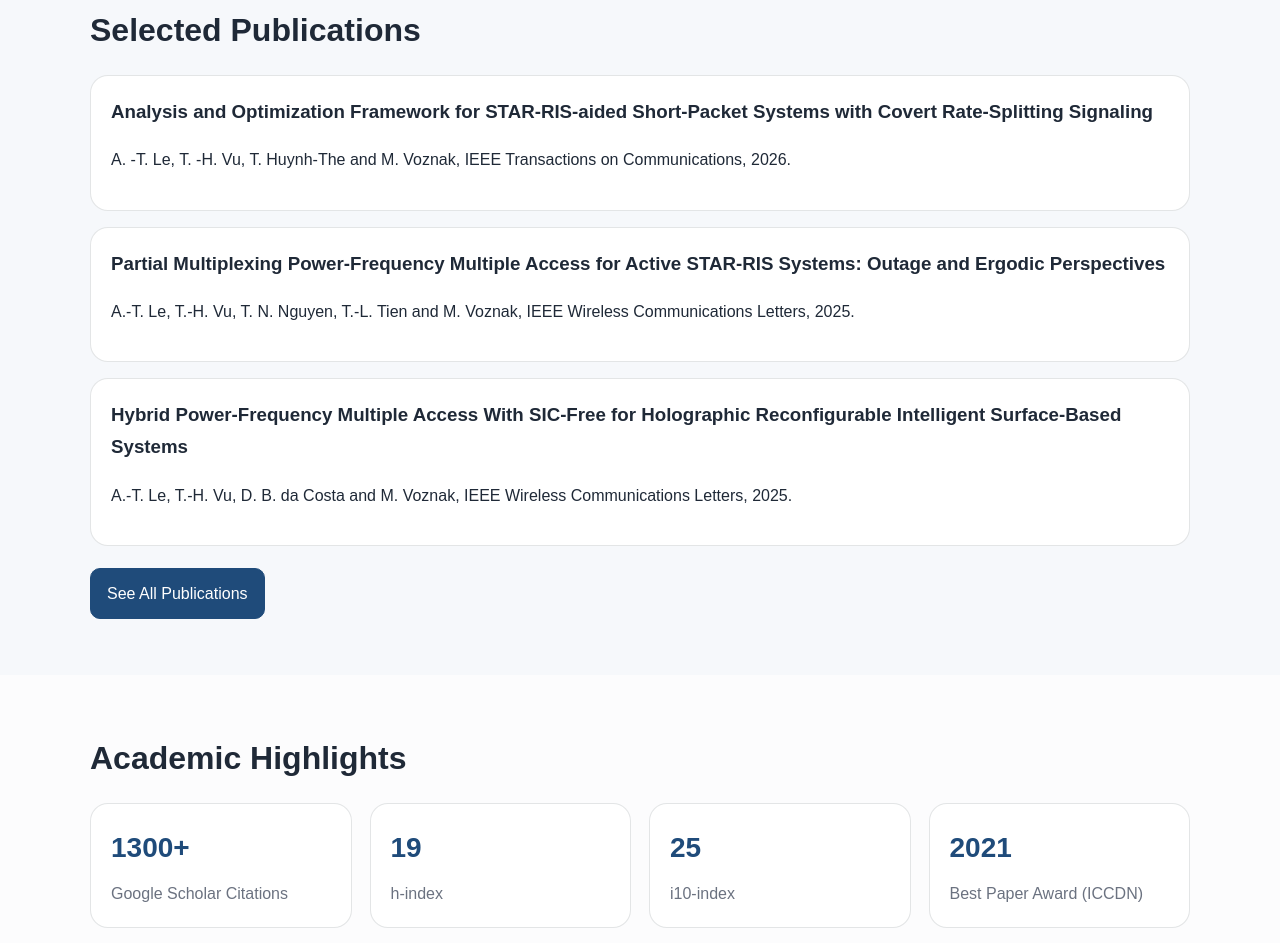
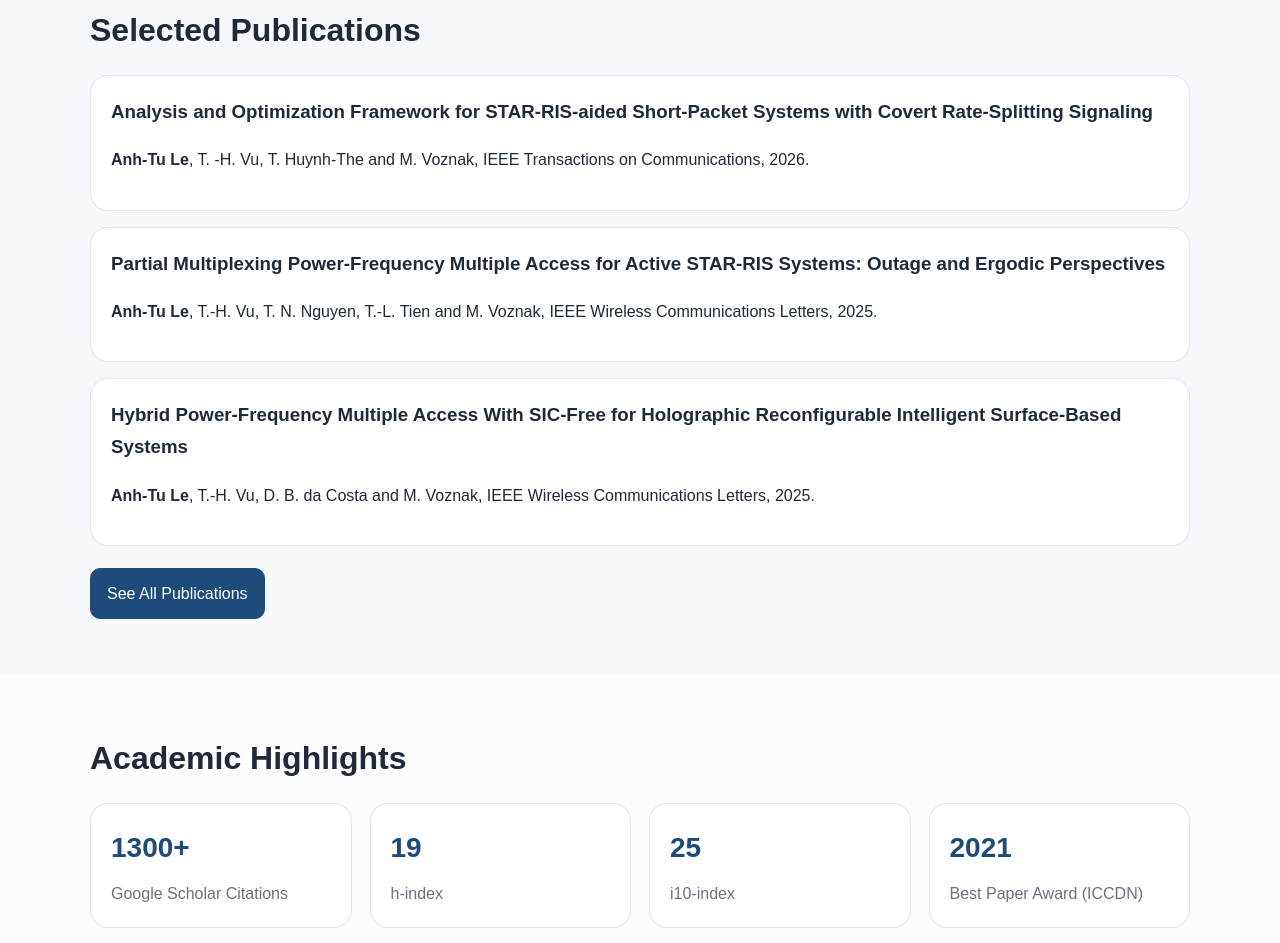
Before and after one commit to tuslee97/tuslee97.github.io, a plain HTML site: page index.html in a window 1280 px wide. Shown: the part 1479-2422 px from the top of the page. Drawn offline with Linux system fonts and the light colour scheme.

Commit message:
Update all website pages

```diff
--- a/index.html
+++ b/index.html
@@ -8,6 +8,8 @@
     name="description"
     content="Academic profile, research interests, selected publications, and contact information of Anh-Tu Le."
   />
+  <link rel="icon" type="image/png" href="img/favicon.png" />
+<link rel="apple-touch-icon" href="img/favicon.png" />
   <link rel="stylesheet" href="css/style.css" />
 </head>
 <body>
@@ -128,7 +130,7 @@
               Analysis and Optimization Framework for STAR-RIS-aided Short-Packet Systems with Covert Rate-Splitting Signaling
             </h3>
             <p>
-             A. -T. Le, T. -H. Vu, T. Huynh-The and M. Voznak, IEEE Transactions on Communications, 2026.
+             <strong>Anh-Tu Le</strong>, T. -H. Vu, T. Huynh-The and M. Voznak, IEEE Transactions on Communications, 2026.
             </p>
           </article>
 
@@ -138,7 +140,7 @@
               Outage and Ergodic Perspectives
             </h3>
             <p>
-              A.-T. Le, T.-H. Vu, T. N. Nguyen, T.-L. Tien and M. Voznak,
+              <strong>Anh-Tu Le</strong>, T.-H. Vu, T. N. Nguyen, T.-L. Tien and M. Voznak,
               IEEE Wireless Communications Letters, 2025.
             </p>
           </article>
@@ -149,7 +151,7 @@
               Reconfigurable Intelligent Surface-Based Systems
             </h3>
             <p>
-              A.-T. Le, T.-H. Vu, D. B. da Costa and M. Voznak,
+              <strong>Anh-Tu Le</strong>, T.-H. Vu, D. B. da Costa and M. Voznak,
               IEEE Wireless Communications Letters, 2025.
             </p>
           </article>
```
Also changed, not shown: activities.html (+2 -0 lines), contact.html (+2 -0 lines), publications.html (+2 -0 lines), 1 other file.
